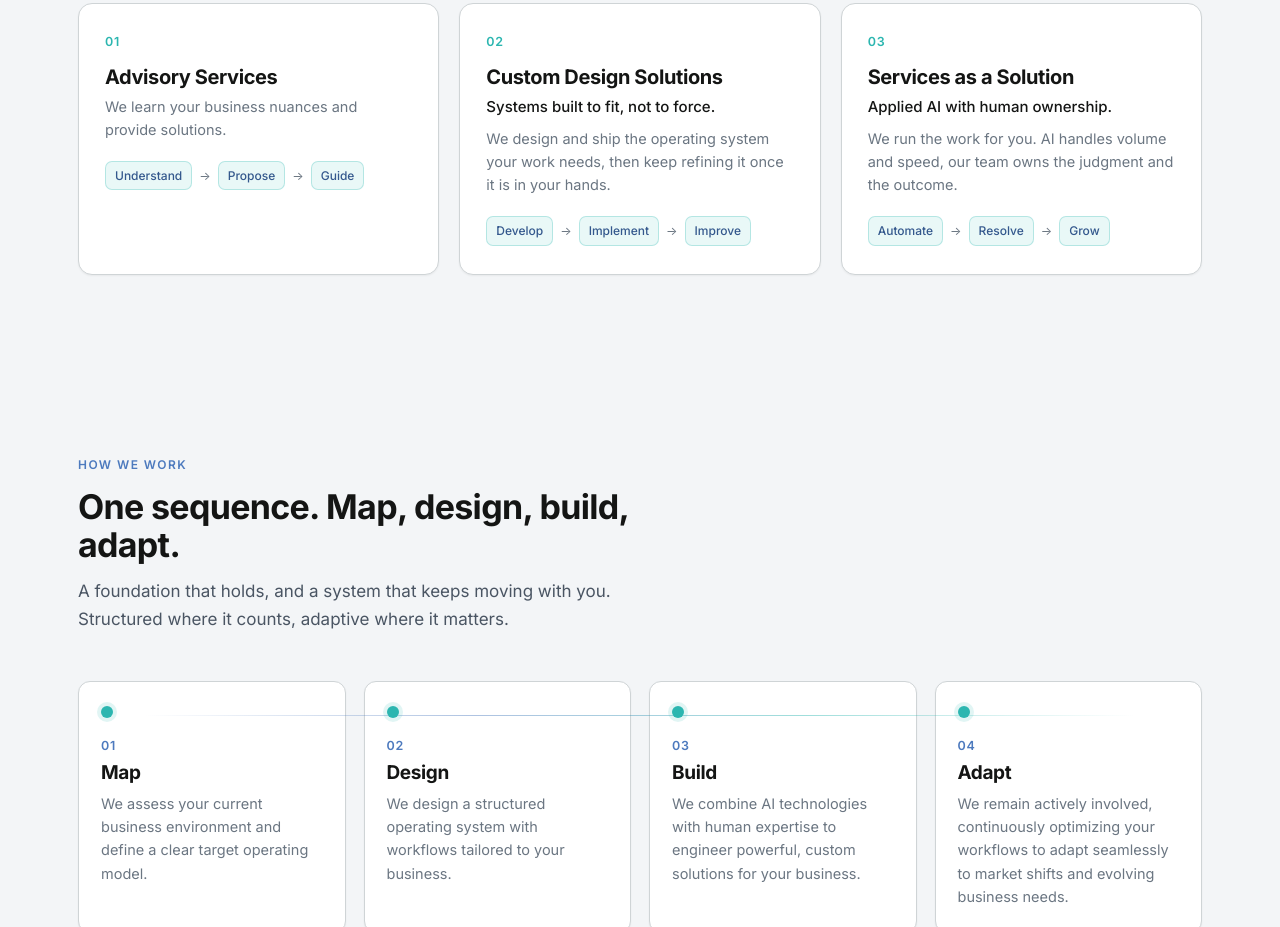
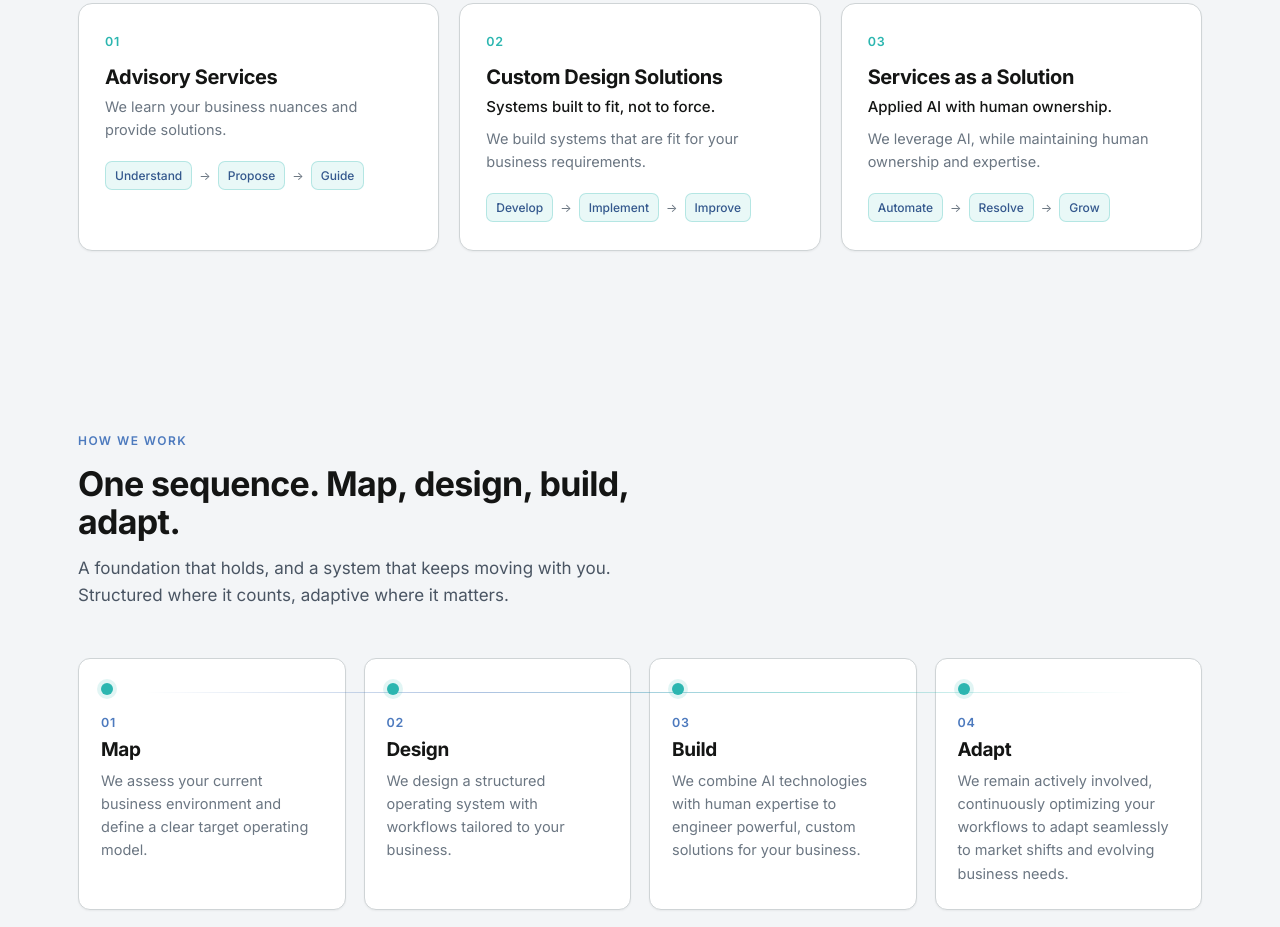
Before and after one commit to Damiratta/Centria-site, a plain HTML site: page index.html in a window 1280 px wide. Shown: the part 1195-2122 px from the top of the page. Drawn offline with Linux system fonts and the light colour scheme.

Commit message:
Update index.html

```diff
--- a/index.html
+++ b/index.html
@@ -285,7 +285,7 @@
           <div class="num">02</div>
           <h3>Custom Design Solutions</h3>
           <p class="pitch">Systems built to fit, not to force.</p>
-          <p class="desc">We design and ship the operating system your work needs, then keep refining it once it is in your hands.</p>
+          <p class="desc">We build systems that are fit for your business requirements.</p>
           <div class="flow">
             <span class="step">Develop</span><span class="sep">&rarr;</span>
             <span class="step">Implement</span><span class="sep">&rarr;</span>
@@ -296,7 +296,7 @@
           <div class="num">03</div>
           <h3>Services as a Solution</h3>
           <p class="pitch">Applied AI with human ownership.</p>
-          <p class="desc">We run the work for you. AI handles volume and speed, our team owns the judgment and the outcome.</p>
+          <p class="desc">We leverage AI, while maintaining human ownership and expertise.</p>
           <div class="flow">
             <span class="step">Automate</span><span class="sep">&rarr;</span>
             <span class="step">Resolve</span><span class="sep">&rarr;</span>
```
